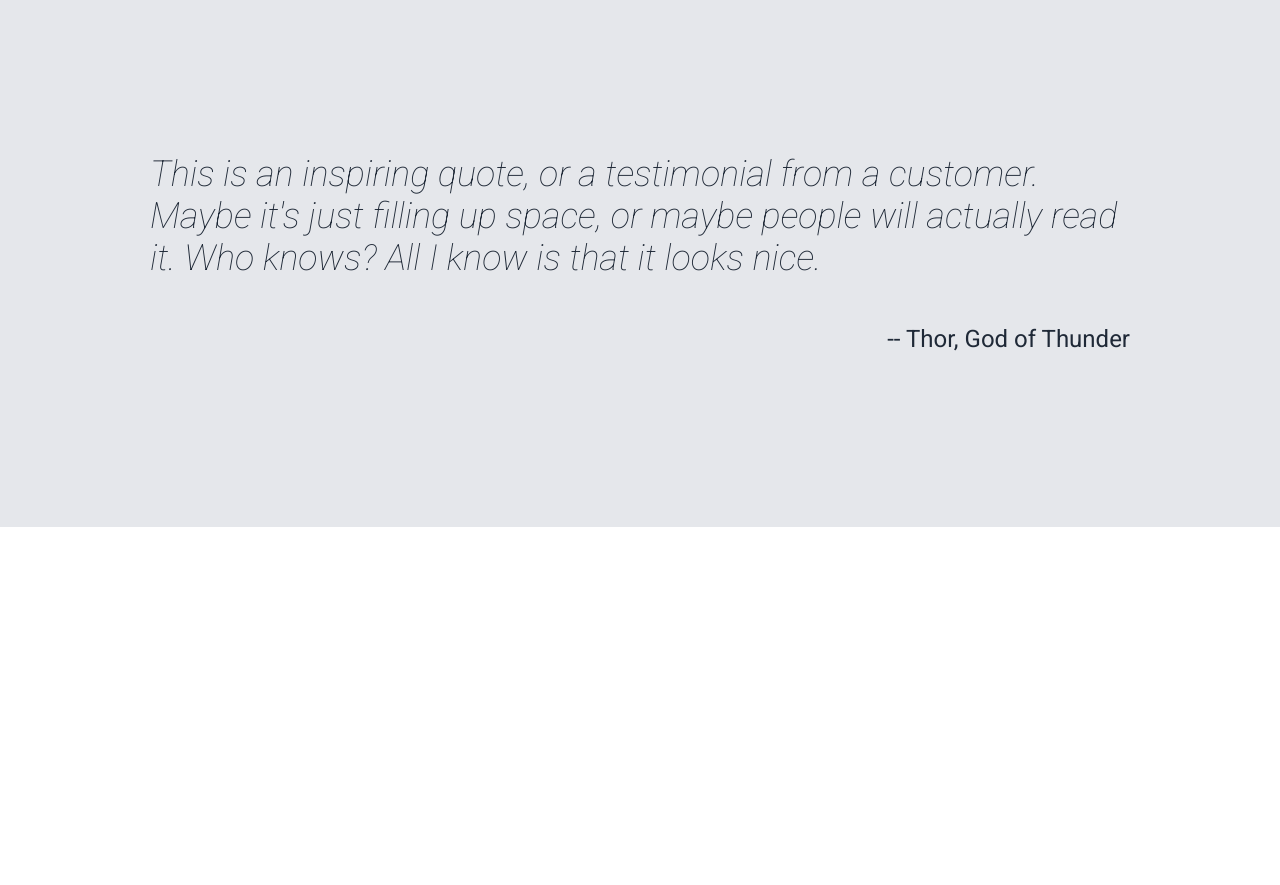
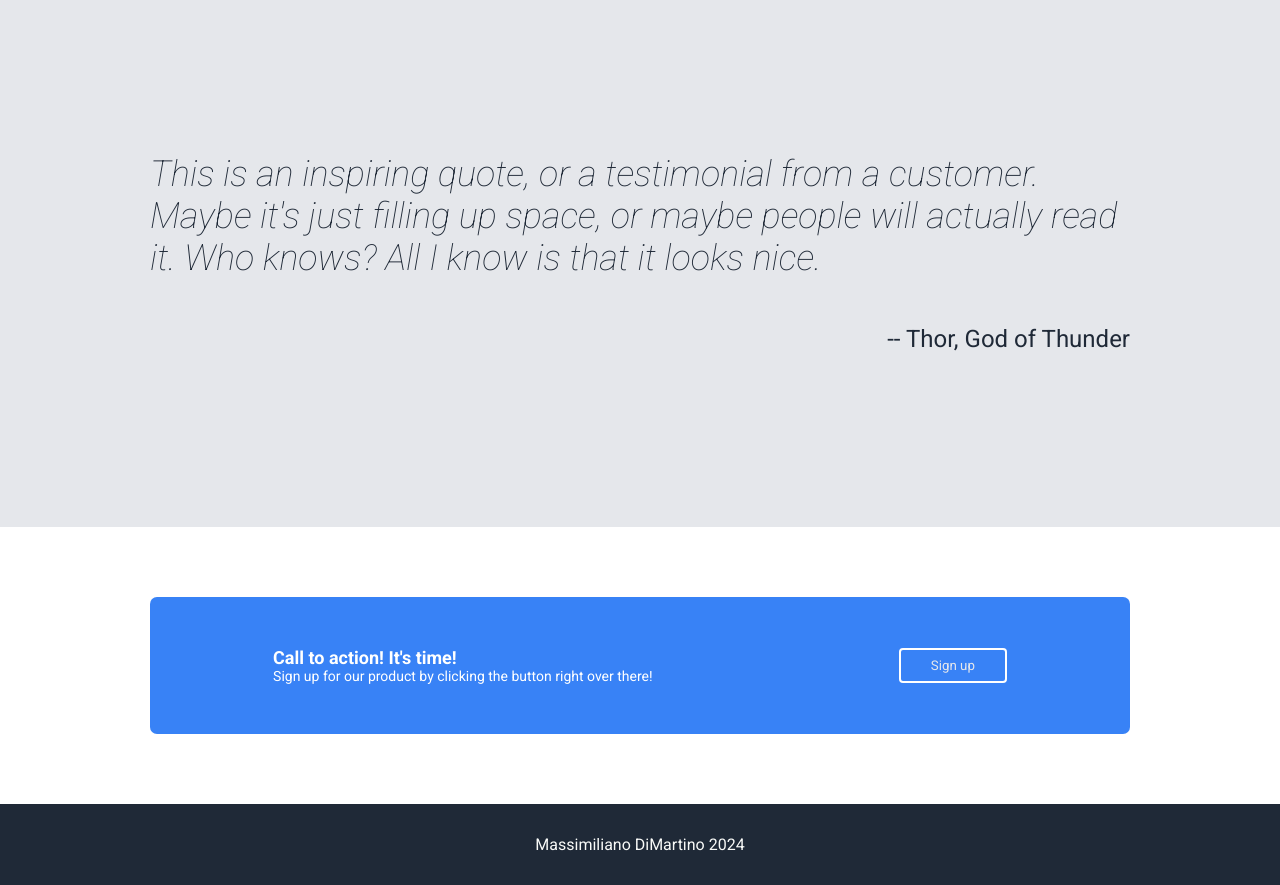
Before and after one commit to massitd/TOP-Landing-Page, a plain HTML site: page index.html in a window 1280 px wide. Shown: the part 925-1810 px from the top of the page. Before the commit the page ends 1452 px from the top, so only its background shows below. Drawn offline with Linux system fonts and the light colour scheme.

Commit message:
Finish project

```diff
--- a/index.html
+++ b/index.html
@@ -75,11 +75,24 @@
                 -- Thor, God of Thunder
             </p>
         </section>
-        <div class="action-box">
-            <!-- call to action section -->
-        </div>
+        <section class="action-box">
+            <div class="action-left">
+                <p class="ap1">
+                    Call to action! It's time!
+                </p>
+                <p class="ap2">
+                    Sign up for our product by clicking the button right over there!
+                </p>
+            </div>
+            <button>
+                Sign up
+            </button>
+        </section>
     </div>
-    <div class="footer">
-    </div>
+    <section class="footer">
+        <p>
+            Massimiliano DiMartino 2024
+        </p>
+    </section>
 </body>
 </html>
--- a/styles.css
+++ b/styles.css
@@ -146,3 +146,55 @@ a {
         margin-top: 10px;
     }
 }
+
+.action-box {
+    margin-left: 150px;
+    margin-right: 150px;
+    margin-top: 70px;
+    margin-bottom: 70px;
+    border-radius: 7px;
+    display: flex;
+    justify-content: space-around;
+    background-color: #3882f6;
+
+    .action-left {
+        color: white;
+        font-family: "Roboto";
+        margin-top: 50px;
+        margin-bottom: 50px;
+
+
+        .ap1 {
+            font-weight: bold;
+            font-size: 18px;
+            margin: 0px;
+        }
+        .ap2 {
+            margin: 0px;
+            font-size: 14px;
+        }
+    }
+
+    button {
+        background-color:   #3882f6  ;
+        border-radius: 4px;
+        border: none;
+        color: #e5e7eb;
+        font-family: "Roboto";
+        padding: 8px;
+        padding-left: 30px;
+        padding-right: 30px;
+        border: 2px solid white;
+        align-self: center;
+    }
+}
+
+.footer {
+    display: flex;
+    justify-content: center;
+    font-family: "Roboto";
+    background-color: #1F2937;
+    color: #f9faf8;
+    font-size: 16px;
+    padding: 15px;
+}
```
